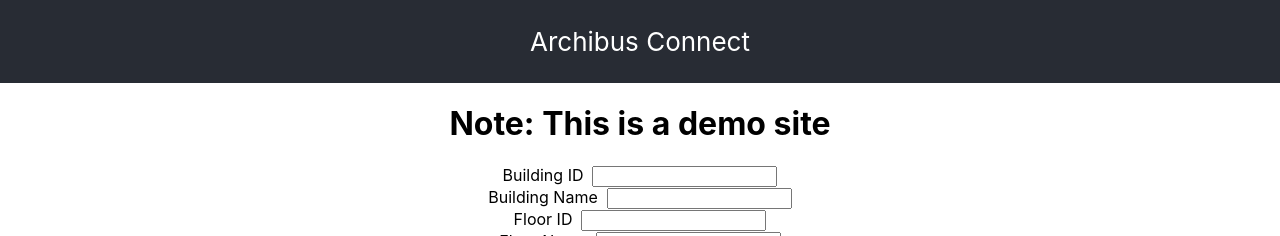
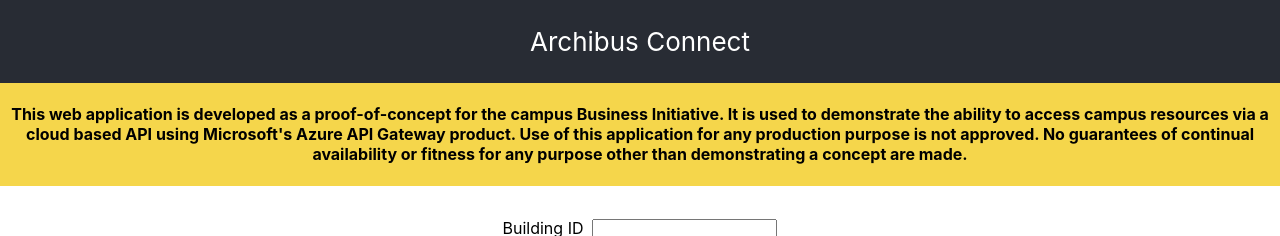
Before and after one commit to aosar/uiuc-api-gw-ui-demo, a React (Create React App) app: page / in a window 1280 px wide. Shown: the top 236 px of the page. Built offline with nearby package versions, Linux system fonts and the light colour scheme; no server answers.

Commit message:
Add disclaimer text as per requirements

```diff
--- a/src/App.css
+++ b/src/App.css
@@ -15,13 +15,23 @@
 
 .App-header {
   background-color: #282c34;
-  /* min-height: 100vh; */
   display: flex;
   flex-direction: column;
   align-items: center;
   justify-content: center;
   font-size: calc(10px + 2vmin);
   color: white;
+}
+
+.disclaimer-header {
+  background-color: #f5d64b;
+  display: flex;
+  flex-direction: column;
+  align-items: center;
+  justify-content: center;
+  font-size: calc(8px + 1vmin);
+  color: black;
+  margin-bottom: 2em;
 }
 
 .App-link {
--- a/src/App.js
+++ b/src/App.js
@@ -106,8 +106,13 @@
           </p>
         </header>
         <body className='App-body'>
-          <div>
-            <h1>Note: This is a demo site</h1>
+          <div className="disclaimer-header">
+            <h4>
+              This web application is developed as a proof-of-concept for the campus Business Initiative.   It is used to
+              demonstrate the ability to access campus resources via a cloud based API using Microsoft's Azure API Gateway
+              product.  Use of this application for any production purpose is not approved.  No guarantees of continual
+              availability or fitness for any purpose other than demonstrating a concept are made.
+            </h4>
           </div>
           <div>
             {form}
```
